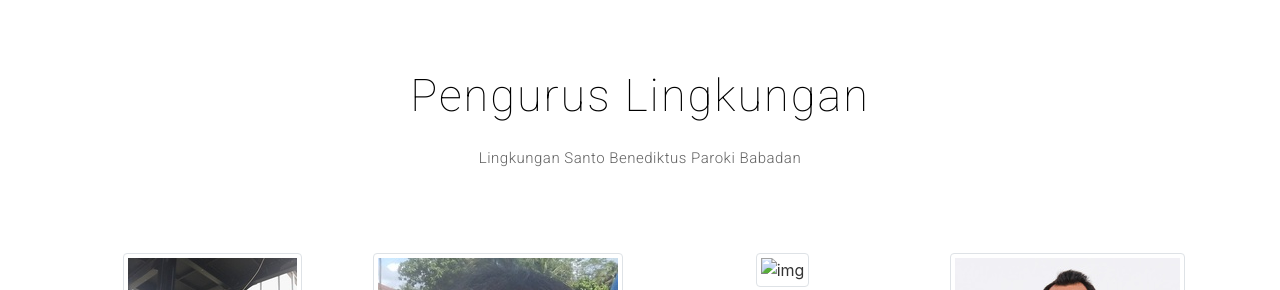
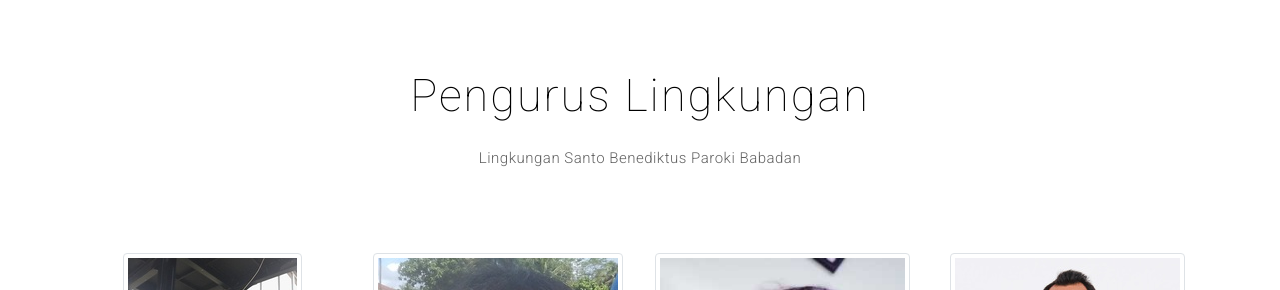
Before and after one commit to davecannavaro17/benediktus-babadan, a plain HTML site: page index.html in a window 1280 px wide. Shown: the part 4355-4645 px from the top of the page. Drawn offline with nearby package versions, Linux system fonts and the light colour scheme.

Commit message:
Update foto ika

```diff
--- a/index.html
+++ b/index.html
@@ -377,7 +377,7 @@
 
         <div class="col-md-6 col-md-4 col-lg-3">
           <div class="team-block bottom">
-            <img src="img/team/ika.jpg" class="img-thumbnail" alt="img">
+            <img src="img/team/ika.jpeg" class="img-thumbnail" alt="img">
             <div class="team-content">
               <ul class="list-unstyled">
                 <li><a href="#"><i class="fa fa-facebook"></i></a></li>
```
